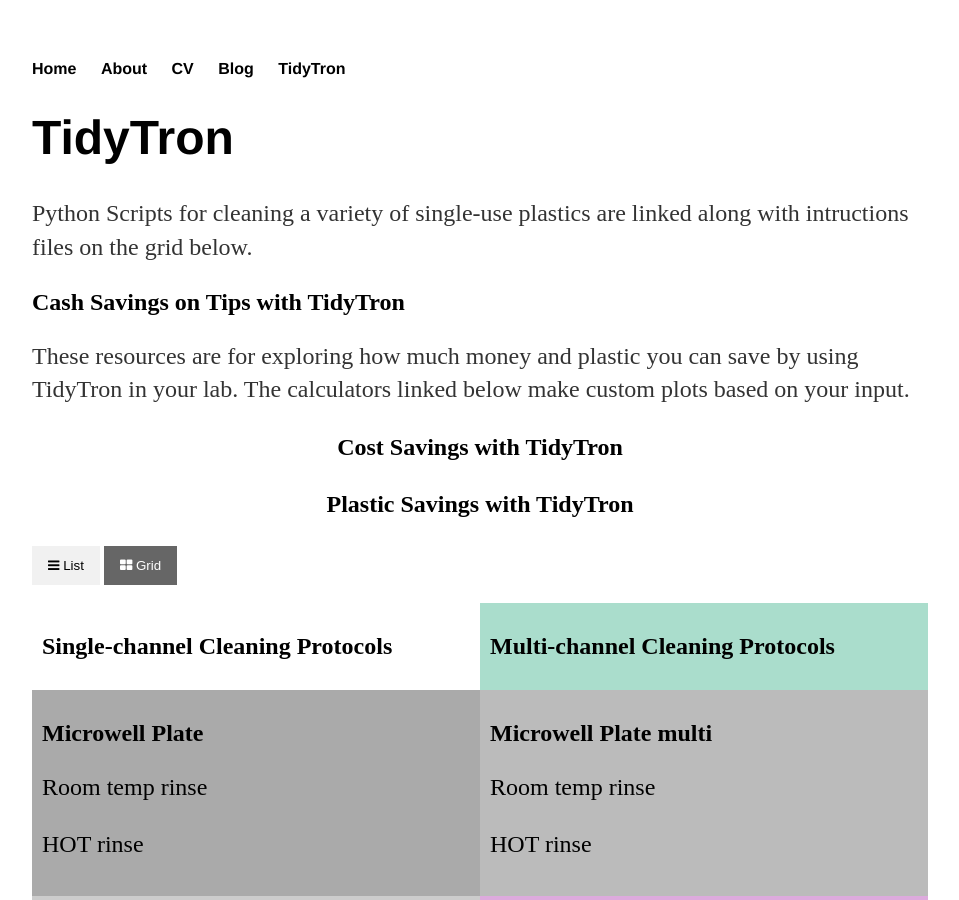
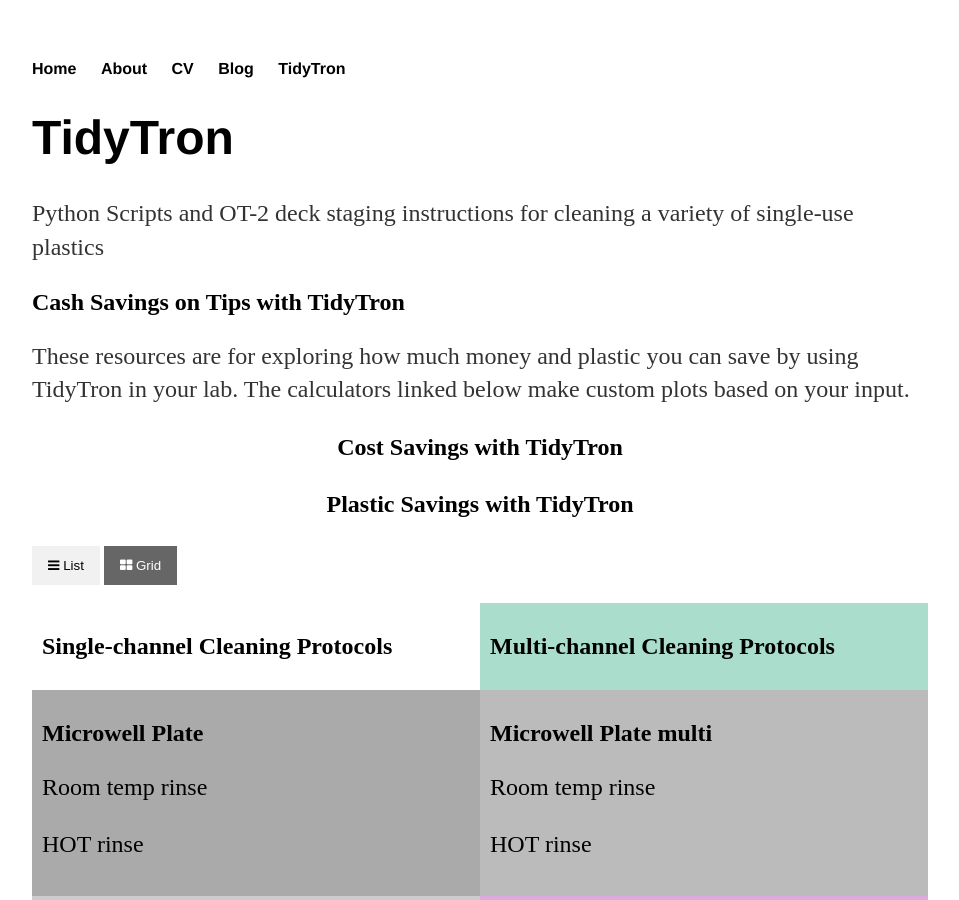
Before and after one commit to jbryantvt/jbryantvt.github.io, a Jekyll site: the page built from TidyTron/index.html, in a window 1280 px wide and 900 px high. Shown: the whole window, without its empty margins (160-1119 px from the left). Built offline with Jekyll 4.4.1, drawn with Linux system fonts in a browser that asks for light colours.

Commit message:
Update index.html

```diff
--- a/TidyTron/index.html
+++ b/TidyTron/index.html
@@ -54,7 +54,7 @@
 
     <h1>TidyTron</h1>
     <p>
-     Python Scripts for cleaning a variety of single-use plastics are linked along with intructions files on the grid below.
+     Python Scripts and OT-2 deck staging instructions for cleaning a variety of single-use plastics
     </p>
 </head>
 <body>
```
